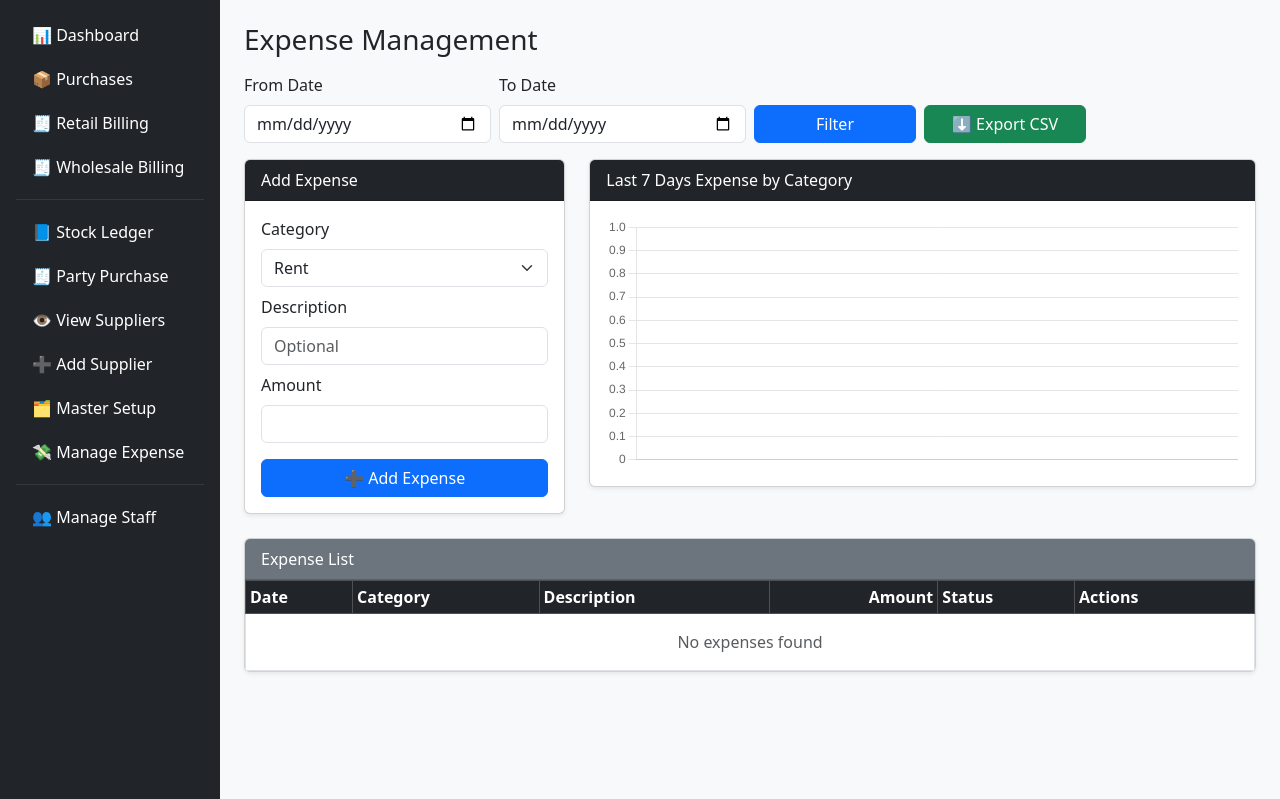
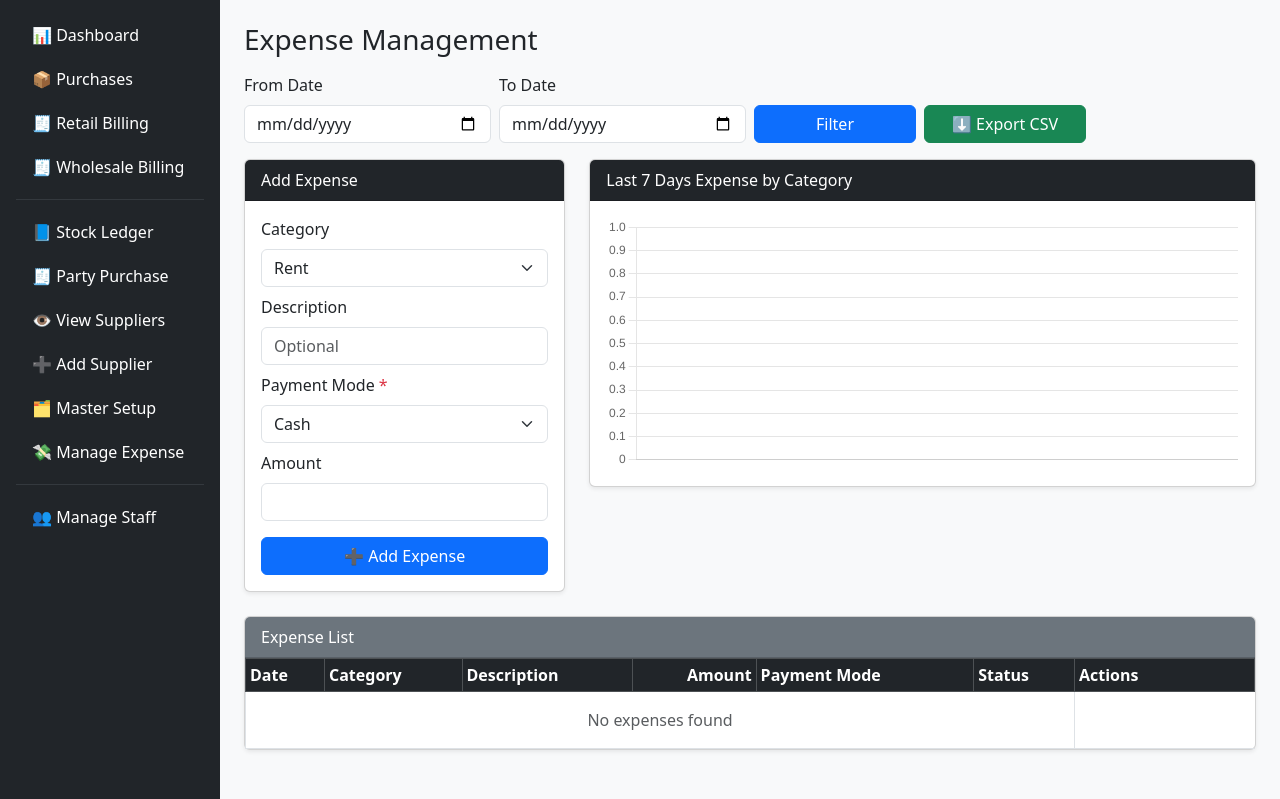
Before and after one commit to PankajDashGIT/AONEFINSERVICES_HOSTINGER, a Django app: page /system/expenses/ in a window 1280 px wide. Shown: the part 64-863 px from the top of the page. Run offline with Django 4.2, Linux system fonts and the light colour scheme; the visitor is signed in with stand-in values (Sample User, id 1); data that the repository does not hold is empty.

Commit message:
Update payment mode in Expense also correct admin/base.html

```diff
--- a/aone_footwear/templates/inventory/expense.html
+++ b/aone_footwear/templates/inventory/expense.html
@@ -60,6 +60,14 @@
                                placeholder="Optional">
                     </div>
 
+                    <div class="mb-2">
+                        <label class="form-label">Payment Mode <span class="text-danger">*</span></label>
+                        <select name="payment_mode" class="form-select" required>
+                            <option value="CASH" selected>Cash</option>
+                            <option value="UPI">UPI</option>
+                        </select>
+                    </div>
+
                     <div class="mb-3">
                         <label class="form-label">Amount</label>
                         <input type="number" step="0.01" name="amount"
@@ -102,6 +110,7 @@
                 <th>Category</th>
                 <th>Description</th>
                 <th class="text-end">Amount</th>
+                <th>Payment Mode</th>
                 <th>Status</th>
                 <th width="180">Actions</th>
             </tr>
@@ -113,6 +122,7 @@
                 <td>{{ e.category }}</td>
                 <td>{{ e.description }}</td>
                 <td class="text-end">{{ e.amount }}</td>
+                <td>{{ e.payment_mode }}</td>
 
                 <td>
                     {% if e.approved %}
```
Lines whose indentation alone changed are shown as unchanged.
